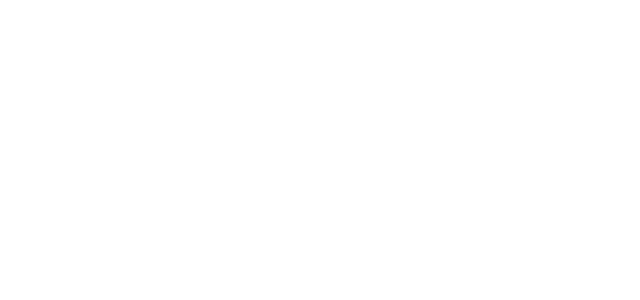
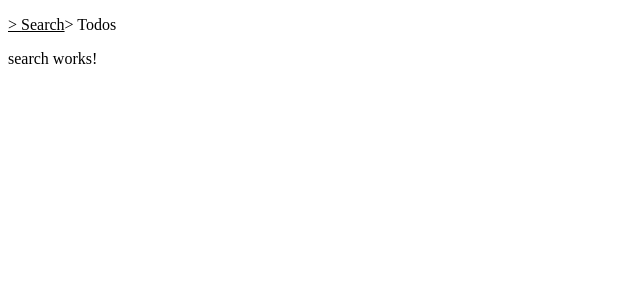
Before and after one commit to aevalo/angular2-training, an Angular app: page /search in a window 1280 px wide. Before the commit this address led to /. Shown: the top 300 px of the page, without its empty margins (0-640 px from the left). Built offline with nearby package versions, Linux system fonts and the light colour scheme.

Commit message:
Added new search module.

```diff
--- a/src/app/app.component.css
+++ b/src/app/app.component.css
@@ -0,0 +1,16 @@
+ul.nav-bar {
+  list-style-type: none;
+  padding: 0;
+}
+
+ul.nav-bar > li.nav-item {
+  display: inline;
+}
+
+ul.nav-bar > li.nav-item-active {
+  text-decoration: underline;
+}
+
+ul.nav-bar > li:before {
+  content: '> ';
+}
--- a/src/app/app.component.html
+++ b/src/app/app.component.html
@@ -1 +1,7 @@
+<nav>
+  <ul class="nav-bar">
+    <li class="nav-item" [routerLink]="'/search'" routerLinkActive="nav-item-active">Search</li>
+    <li class="nav-item" [routerLink]="'/todos'" routerLinkActive="nav-item-active">Todos</li>
+  </ul>
+</nav>
 <router-outlet></router-outlet>
--- /dev/null
+++ b/src/app/search/search/search.component.html
@@ -0,0 +1,3 @@
+<p>
+  search works!
+</p>
--- /dev/null
+++ b/src/app/search/search/search.component.ts
@@ -0,0 +1,11 @@
+import {Component, OnInit} from '@angular/core';
+
+@Component({
+  selector: 'app-search',
+  templateUrl: './search.component.html',
+  styleUrls: ['./search.component.css']
+})
+export class SearchComponent implements OnInit {
+  constructor() {}
+  ngOnInit(): void {}
+}
```
Also changed, not shown: src/app/app.module.ts (+5 -2 lines), src/app/search/routes.ts (added, +7 -0 lines), src/app/search/search.module.ts (added, +11 -0 lines), src/app/search/search/search.component.css (added), 1 other file (tests, documents, lock files or other folders).
